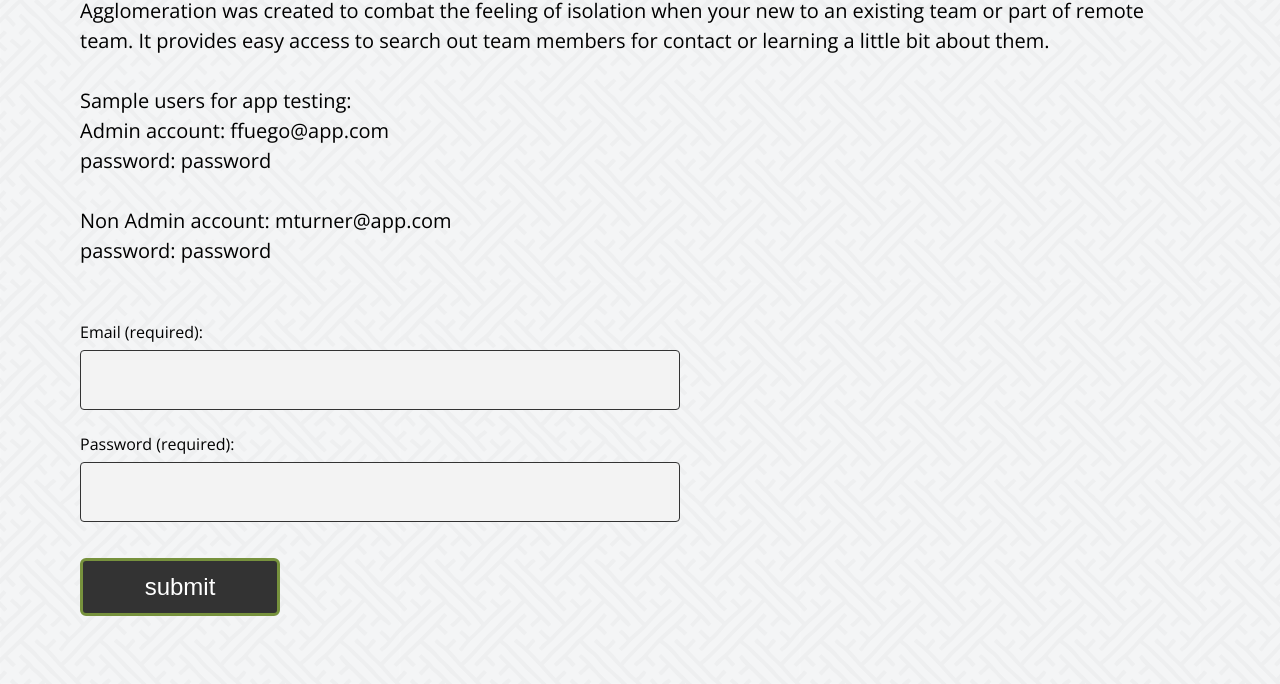
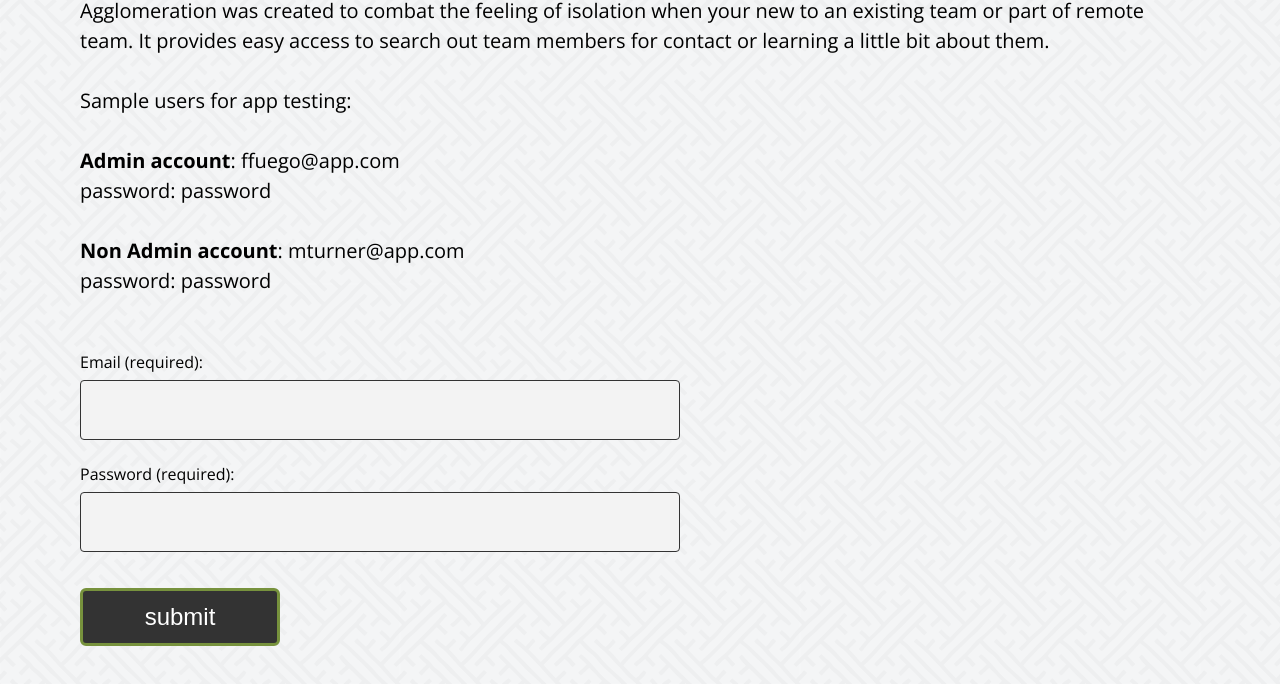
Before and after one commit to IamGrimUs/agglomeration, a website: page public/login.html in a window 1280 px wide. Shown: the part 116-800 px from the top of the page. Drawn offline with nearby package versions, Linux system fonts and the light colour scheme.

Commit message:
login text formatting

```diff
--- a/public/login.html
+++ b/public/login.html
@@ -15,9 +15,9 @@
     <h1 class="site-title">Agglomeration</h1>
     <p>Agglomeration was created to combat the feeling of isolation when your new to an existing team or part of remote team.
       It provides easy access to search out team members for contact or learning a little bit about them.
-      <br /><br />Sample users for app testing:<br />
-      <span style="bold">Admin account</span>: ffuego@app.com<br /> password: password<br /><br />
-      <span style="bold">Non Admin account</span>: mturner@app.com<br />password: password</p>
+      <br /><br />Sample users for app testing:<br /><br />
+      <span style="font-weight:bold">Admin account</span>: ffuego@app.com<br /> password: password<br /><br />
+      <span style="font-weight:bold">Non Admin account</span>: mturner@app.com<br />password: password</p>
   </section>
   <section>
     <form class="user-login">
```
